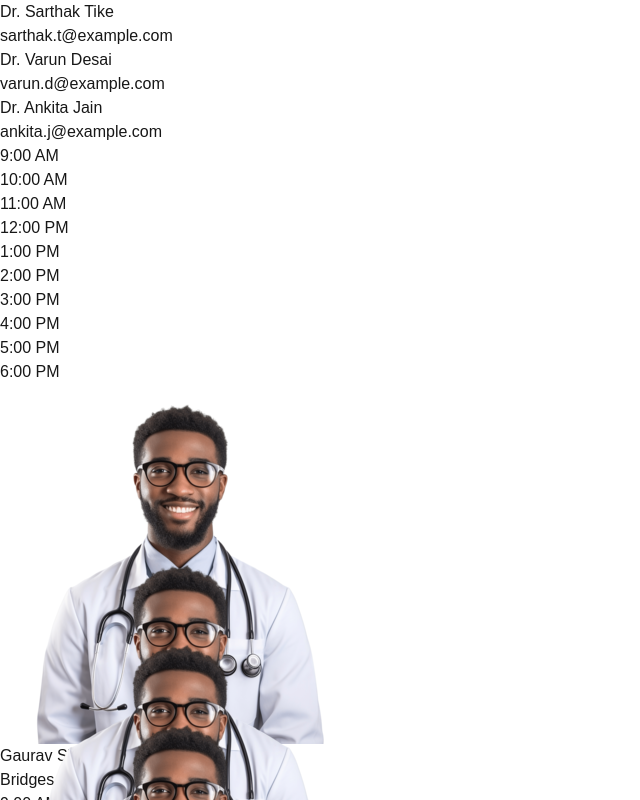
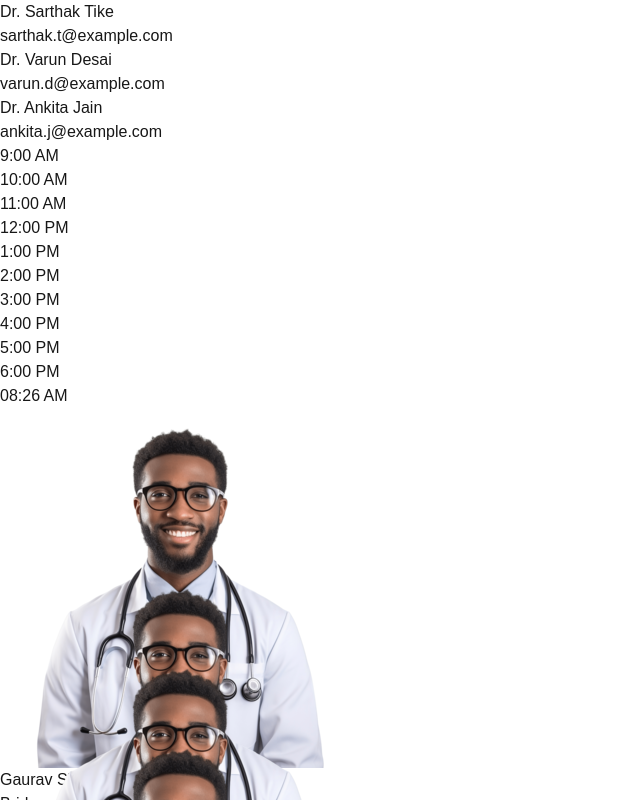
Before and after one commit to Shivangi-07-98/Appointment-Tracker-Calender, a Next.js app: page /dashboard/appointments in a window 1280 px wide. Shown: the top 800 px of the page, without its empty margins (0-640 px from the left). Built offline with nearby package versions, Linux system fonts and the light colour scheme.

Commit message:
added time line with current time displaying

```diff
--- a/src/app/dashboard/appointments/components/AppointmentScheduler.tsx
+++ b/src/app/dashboard/appointments/components/AppointmentScheduler.tsx
@@ -1,31 +1,92 @@
 'use client';
 
-import React from 'react';
-import {appointments} from './data'
-import {doctors} from './data'
+import React, { useState, useEffect } from 'react';
+import { appointments } from './data';
+import { doctors } from './data';
 
 const timeSlots = Array.from({ length: 10 }, (_, i) => i + 9); // 9 AM to 6 PM
-// [9, 10, 11, 12, 13, 14, 15, 16, 17, 18]
-
 
 const parseTime = (time: string) => {
   const [hour, minute] = time.split(':').map((val) => parseInt(val, 10));
   const isPM = time.includes('PM');
-  return isPM && hour !== 12 ? hour + 12 : hour;
+  return isPM && hour !== 12 ? hour + 12 : !isPM && hour === 12 ? 0 : hour;
 };
 
-const calculatePosition = (startTime: string, endTime: string, doctorIndex: number) => {
+const calculatePosition = (startTime: string, endTime: string, doctorIndex: number, totalDoctors: number) => {
   const startHour = parseTime(startTime);
   const endHour = parseTime(endTime);
-  const slotHeight = 5; // (5rem per hour)
+  const slotHeight = 5; // 5rem per hour
 
   return {
     top: `${(startHour - 9) * slotHeight}rem`,
     height: `${(endHour - startHour) * slotHeight}rem`,
-    left: `${doctorIndex * (100 / doctors.length)}%`,
-    width: `${100 / doctors.length}%`,
+    left: `${doctorIndex * (100 / totalDoctors)}%`,
+    width: `${100 / totalDoctors}%`,
   };
 };
+
+const calculateCurrentTimePosition = (currentTime: Date): string => {
+  const hours = currentTime.getHours();
+  const minutes = currentTime.getMinutes();
+  const slotHeight = 5; // 5rem per hour
+  return `${(hours - 9) * slotHeight + (minutes / 60) * slotHeight}rem`;
+};
+
+const useCurrentTime = (): Date => {
+  const [currentTime, setCurrentTime] = useState<Date>(new Date());
+
+  useEffect(() => {
+    const interval = setInterval(() => {
+      setCurrentTime(new Date());
+    }, 60000); // Update every minute
+    return () => clearInterval(interval);
+  }, []);
+
+  return currentTime;
+};
+
+
+const CurrentTimeLine: React.FC = () => {
+  const currentTime = useCurrentTime();
+  const timeString = currentTime.toLocaleTimeString([], { hour: '2-digit', minute: '2-digit' });
+
+  return (
+    <div
+      className="absolute w-full z-50 flex items-center pointer-events-none"
+      style={{
+        top: 'calc(3.5 * 77px)', // Adjust this based on your row height
+      }}
+    >
+      {/* Red Line */}
+      <div className="relative w-full flex items-center">
+        {/* Time Text */}
+        <span
+          className="absolute bg-red-500 text-white text-sm px-2.5 py-0.5 rounded-full"
+          style={{
+            zIndex: 100,
+            left: '-3%',
+            transform: 'translateX(-50%)',
+            top: '-0.7rem', // Adjust the vertical position of the text if necessary
+          }}
+        >
+          {timeString}
+        </span>
+        {/* Red Line */}
+        <div
+          className="absolute border-b-2 border-red-500 h-0.7 w-full z-10"
+          style={{
+            width: '100%', // Make sure the line spans the full container width
+            zIndex: 10,
+          }}
+        ></div>
+      </div>
+    </div>
+  );
+};
+
+
+
+
 
 const AppointmentScheduler: React.FC = () => {
   return (
@@ -47,13 +108,12 @@ const AppointmentScheduler: React.FC = () => {
       {/* Scheduler Grid */}
       <div className="relative flex">
         {/* Time Column */}
-        <div className={`w-24 bg-green-100 text-gray-700 font-medium`}>
+        <div className="w-24 bg-green-100 text-gray-700 font-medium">
           {timeSlots.map((time, index) => (
             <div
               key={index}
               className="h-20 flex items-start justify-center pt-1 relative"
             >
-              {/* Display time at the top without horizontal line */}
               <span className="absolute -top-3 text-center font-semibold">
                 {`${time % 12 || 12}:00 ${time >= 12 ? 'PM' : 'AM'}`}
               </span>
@@ -68,7 +128,7 @@ const AppointmentScheduler: React.FC = () => {
             {doctors.map((_, index) => (
               <div
                 key={index}
-                className={`flex-1 ${index % 2 === 0 ? 'bg-gray-100' : 'bg-white/100'}`}
+                className={`flex-1 ${index % 2 === 0 ? 'bg-gray-100' : 'bg-white'}`}
               ></div>
             ))}
           </div>
@@ -76,20 +136,21 @@ const AppointmentScheduler: React.FC = () => {
           {/* Time Slots Grid */}
           <div className="absolute w-full h-full">
             {timeSlots.map((_, index) => (
-              <div
-                key={index}
-                className="flex w-full h-20 border-b-2 border-black-300"
-              ></div>
+              <div key={index} className="flex w-full h-20 border-b-2 border-gray-300"></div>
             ))}
           </div>
+
+          <CurrentTimeLine />
 
           {/* Render Appointments */}
           {appointments.map((appointment, index) => {
             const position = calculatePosition(
               appointment.startTime,
               appointment.endTime,
-              appointment.doctorIndex
+              appointment.doctorIndex,
+              doctors.length
             );
+
             return (
               <div
                 key={index}
@@ -101,11 +162,7 @@ const AppointmentScheduler: React.FC = () => {
                   width: position.width,
                 }}
               >
-                {/* Updated Card Design */}
-                <div
-                  className={`bg-teal-50 rounded-lg shadow-lg border relative h-full`}
-                >
-                  {/* Status border at the top */}
+                <div className="bg-teal-50 rounded-lg shadow-lg border relative h-full">
                   <div
                     className={`absolute top-0 left-0 right-0 h-1 rounded-t-lg ${
                       appointment.status === 'Finished'
@@ -115,10 +172,8 @@ const AppointmentScheduler: React.FC = () => {
                         : 'bg-blue-500'
                     }`}
                   ></div>
-
-                  {/* Content */}
                   <div className="flex justify-between items-center m-2">
-                  <div className="flex items-center ">
+                    <div className="flex items-center">
                       <img
                         src="/image.png"
                         alt="Profile"
@@ -133,10 +188,8 @@ const AppointmentScheduler: React.FC = () => {
                           {appointment.startTime} - {appointment.endTime}
                         </p>
                       </div>
-
                     </div>
-                  <div className='flex-col justify-between'>
-
+                    <div>
                       <p
                         className={`mt-1 text-xs font-medium ${
                           appointment.status === 'Finished'
--- a/src/app/dashboard/appointments/components/data.tsx
+++ b/src/app/dashboard/appointments/components/data.tsx
@@ -18,7 +18,7 @@ export const appointments = [
     doctorIndex: 0,
     patientName: 'Soham Jain',
     type: 'Bleaching',
-    startTime: '12:00 AM',
+    startTime: '12:00 PM',
     endTime: '1:00 PM',
     status: 'Ongoing',
   },
```
Lines whose indentation alone changed are shown as unchanged.
